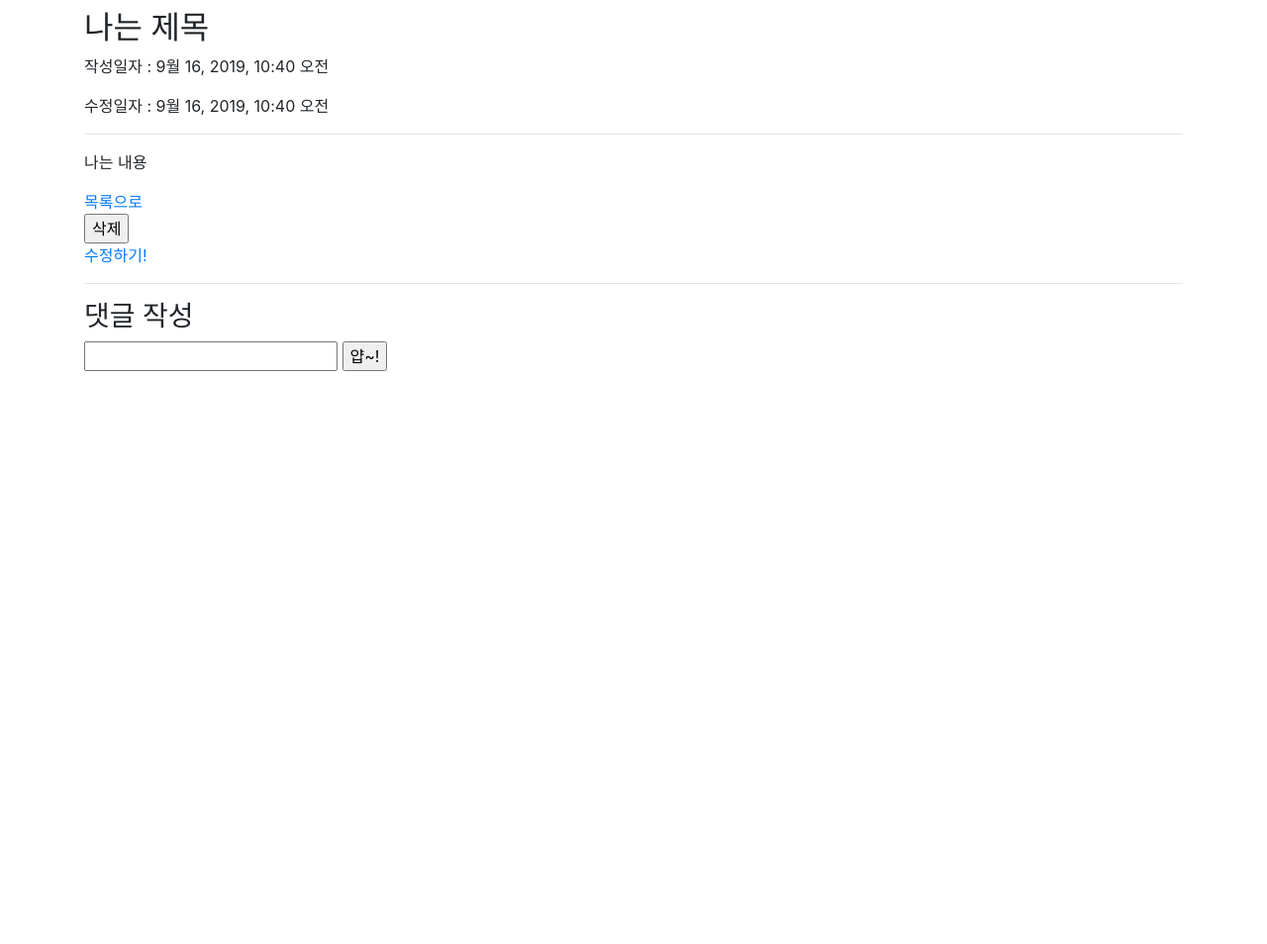
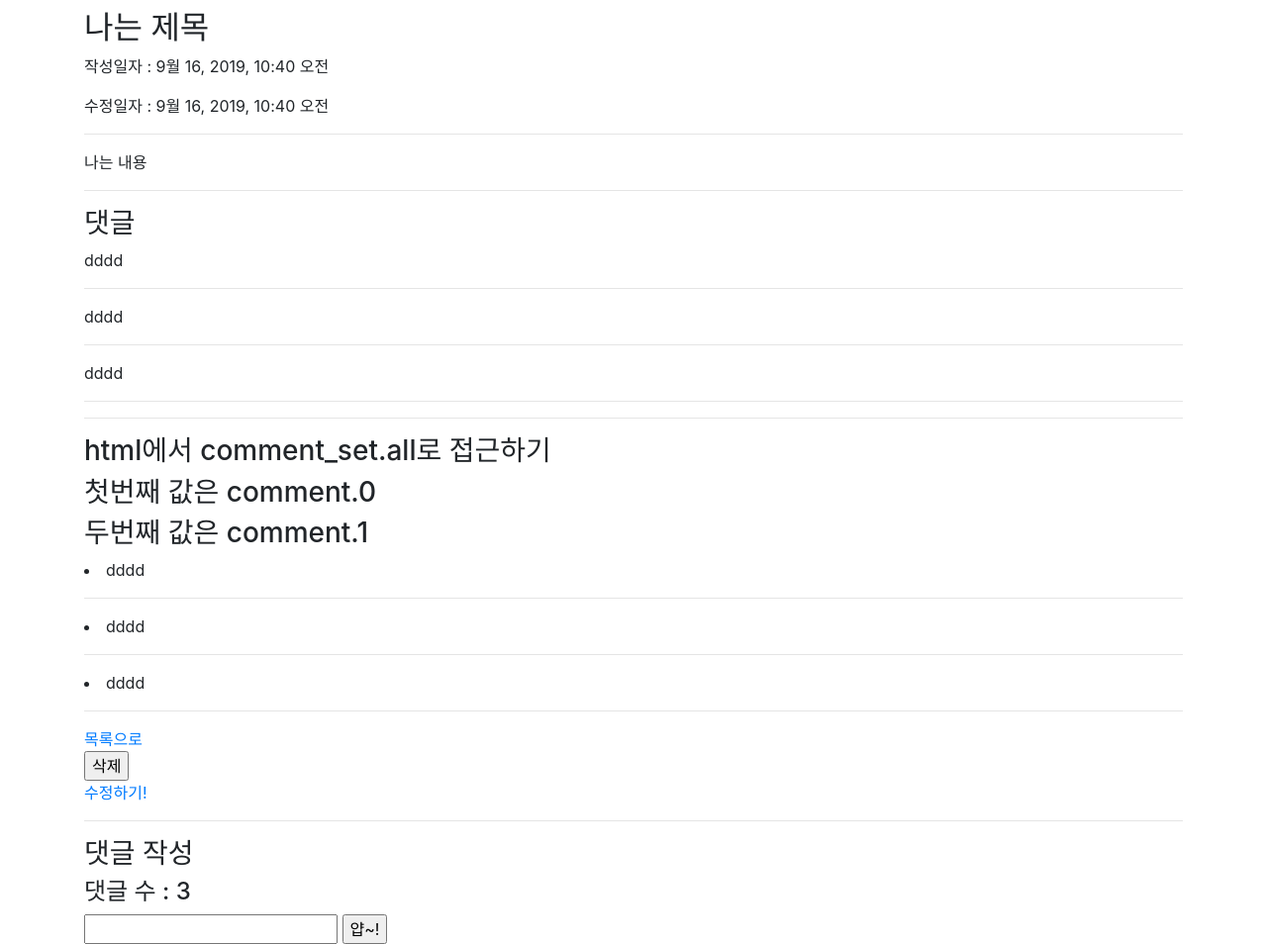
Before and after one commit to banggeut01/crud-django-project, a Django app: page /articles/1/ in a window 1280 px wide. Shown: the part 151-1105 px from the top of the page at 99% size. Before the commit the page ends 526 px from the top, so only its background shows below. Run offline with Django 3.2, Linux system fonts and the light colour scheme; data comes from the database, SQL or seed files in the repository; both versions use the stored data as it was after the commit; some libraries are stand-ins or nearby versions.

Commit message:
13 | Comment - CRUD - C

```diff
--- a/articles/templates/articles/detail.html
+++ b/articles/templates/articles/detail.html
@@ -6,6 +6,22 @@
 <p>수정일자 : {{ article.updated_at }}</p>
 <hr>
 <p>{{ article.content }}</p>
+<hr>
+<h3>댓글</h3>
+{% for comment in comments %}
+<p>{{ comment.content }}</p>
+<hr>
+{% empty %}
+<p>작성된 댓글이 없습니다.</p>
+{% endfor %}
+<hr>
+<h3>html에서 comment_set.all로 접근하기</h3>
+<h3>첫번째 값은 comment.0</h3>
+<h3>두번째 값은 comment.1</h3>
+{% for comment in article.comment_set.all %}
+<li>{{ comment.content }}</li>
+<hr>
+{% endfor %}
 <a href="{% url 'articles:index' %}">목록으로</a>
 <!-- <a href="{% url 'articles:delete' article.pk %}">X</a> -->
 <form action="{% url 'articles:delete' article.pk %}" method="POST" onclick="return confirm('정말로 삭제하시겠습니까?')">
@@ -16,8 +32,10 @@
 <a href="{% url 'articles:update' article.pk %}">수정하기!</a>
 <hr>
 <h3>댓글 작성</h3>
-<form action="/article/{{article.pk}}/comment_create/" method="POST">
-  <input type="text">
+<h4>댓글 수 : {{ comments.count }}</h4>
+<form action="/articles/{{article.pk}}/comment_create/" method="POST">
+  {% csrf_token %}
+  <input type="text" name="content">
   <input type="submit" value="얍~!">
 </form>
 {% endblock %}
--- a/articles/urls.py
+++ b/articles/urls.py
@@ -12,4 +12,5 @@ urlpatterns = [
     path('<int:article_pk>/delete/', views.delete, name='delete'),
     # path('<int:article_pk>/edit/', views.edit, name='edit'),
     path('<int:article_pk>/update/', views.update, name='update'),
+    path('<int:article_pk>/comment_create/', views.comment_create, name='comment_create'),
 ]
--- a/articles/views.py
+++ b/articles/views.py
@@ -1,7 +1,8 @@
 from django.shortcuts import render, redirect
+from django.views.decorators.http import require_POST
 # from IPython import embed
 
-from .models import Article
+from .models import Article, Comment
 
 # Create your views here.
 def index(request):
@@ -33,8 +34,10 @@ def create(request):
 def detail(request, article_pk):
     # 단일 데이터 조회
     article = Article.objects.get(id=article_pk)
+    comments = article.comment_set.all()
     context = {
-        'article': article
+        'article': article,
+        'comments': comments
     }
     return render(request, 'articles/detail.html', context)
 
@@ -70,3 +73,17 @@ def update(request, article_pk):
         'article': article
         }
         return render(request, 'articles/edit.html', context)
+
+@require_POST # POST로 넘어왔을 때만 실행!, import해주기
+def comment_create(request, article_pk):
+    # article = Article.objects.get(pk=article_pk)
+    # comment = Comment() => import 주의!
+    # comment.content = request.POST.get('content')
+
+    # comment.article = article => 안하면 error
+    # or comment.article_id = article_pk
+
+    # comment.save()
+    content = request.POST.get('content')
+    Comment.objects.create(content=content, article_id=article_pk)
+    return redirect('articles:detail', article_pk)
```
Also changed, not shown: db.sqlite3.
